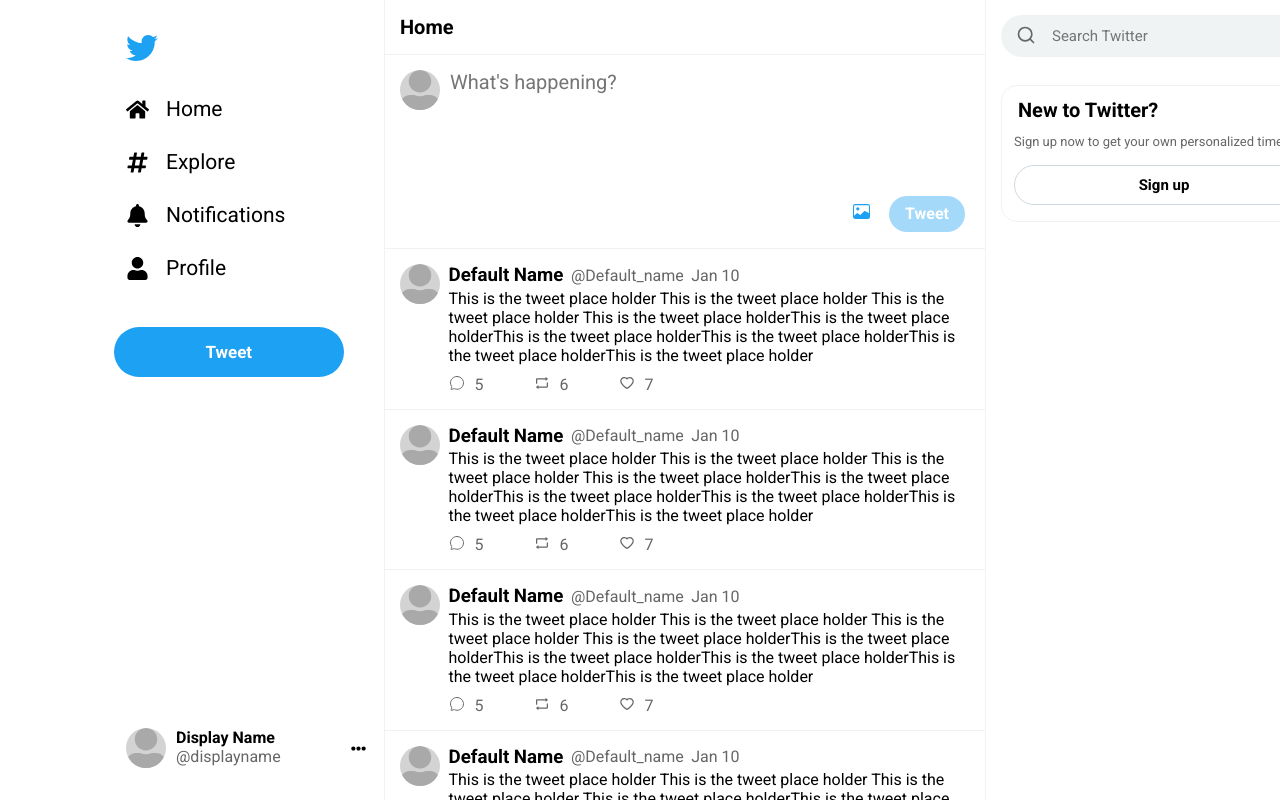
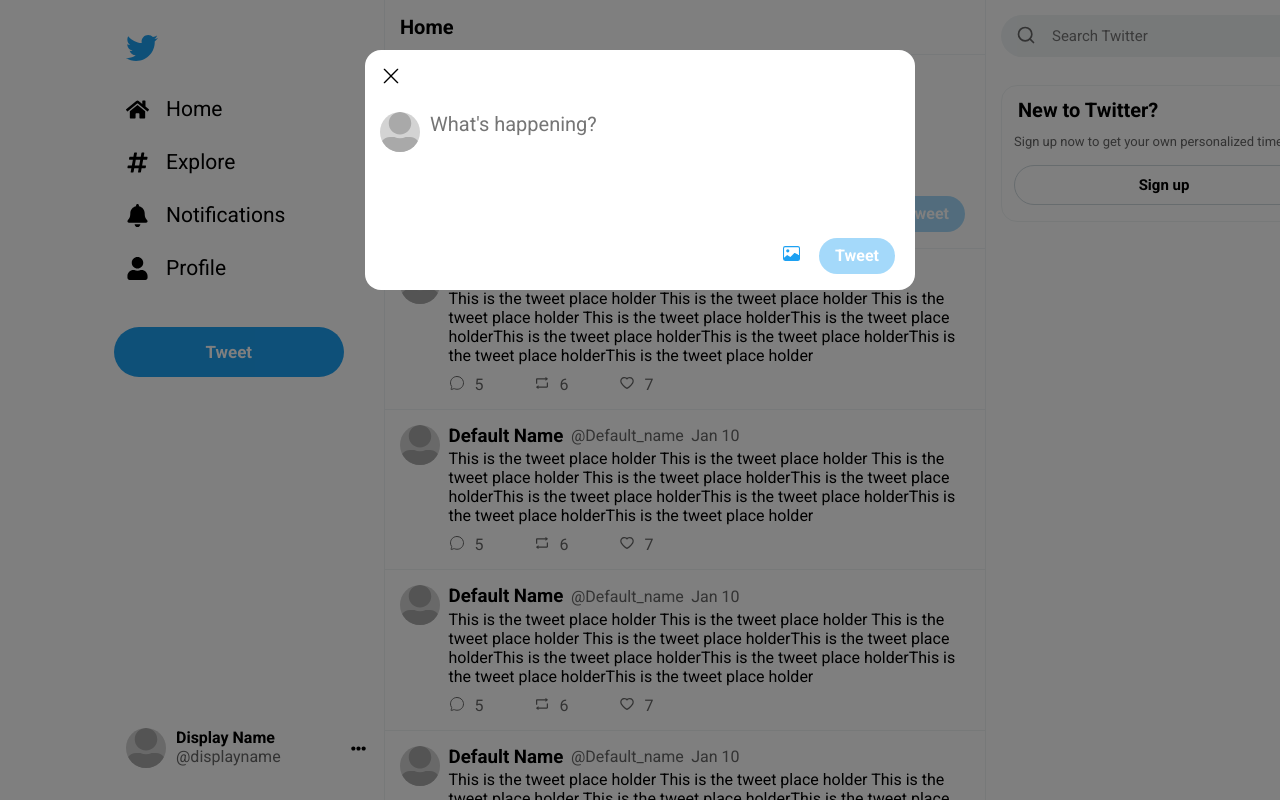
Before and after one commit to victavila/twitter-clone, a React (Create React App) app: page / in a window 1280 px wide. Shown: the top 800 px of the page. Built offline with nearby package versions, Linux system fonts and the light colour scheme.

Commit message:
Created tweet form modal and added tweet form

```diff
--- a/src/App.tsx
+++ b/src/App.tsx
@@ -1,4 +1,6 @@
 import React from 'react';
+import LogInModal from './components/LogInModal';
+import TweetModal from './components/TweetModal';
 import Home from './pages/Home';
 
 
@@ -6,6 +8,8 @@
   return (
     <div className="App">
       <Home />
+      <TweetModal />
+      {true ? <></>: <LogInModal />}
     </div>
   );
 }
--- /dev/null
+++ b/src/components/TweetModal.tsx
@@ -0,0 +1,18 @@
+import TweetForm from "./TweetForm";
+import { RxCross1 } from "react-icons/rx";
+import "../styles/TweetModal.css";
+
+const TweetModal = () => {
+  return (
+    <div className="tweet__modal">
+      <div className="modal__form">
+        <div className="modal__exit">
+          <RxCross1 className="exit__icon"></RxCross1>
+        </div>
+        <TweetForm />
+      </div>
+    </div>
+  )
+};
+
+export default TweetModal;
--- /dev/null
+++ b/src/styles/TweetModal.css
@@ -0,0 +1,36 @@
+.tweet__modal {
+  z-index: 50;
+  position: fixed;
+  top: 0;
+  left: 0;
+  right: 0;
+  bottom: 0;
+  display: flex;
+  justify-content: center;
+  align-items: flex-start;
+  background-color: rgba(0, 0, 0, 0.5);
+  padding-top: 50px;
+}
+
+.modal__form {
+  width: 550px;
+  background-color: #fff;
+  border: none;
+  border-radius: 16px;
+}
+
+.modal__exit {
+  padding: 9px 16px 0px 9px;
+}
+
+.exit__icon {
+  font-size: 20px;
+  padding: 7px;
+  cursor: pointer;
+  color: #000;
+}
+
+.exit__icon:hover {
+  border-radius: 9999px;
+  background-color: var(--light-gray);
+}
```
